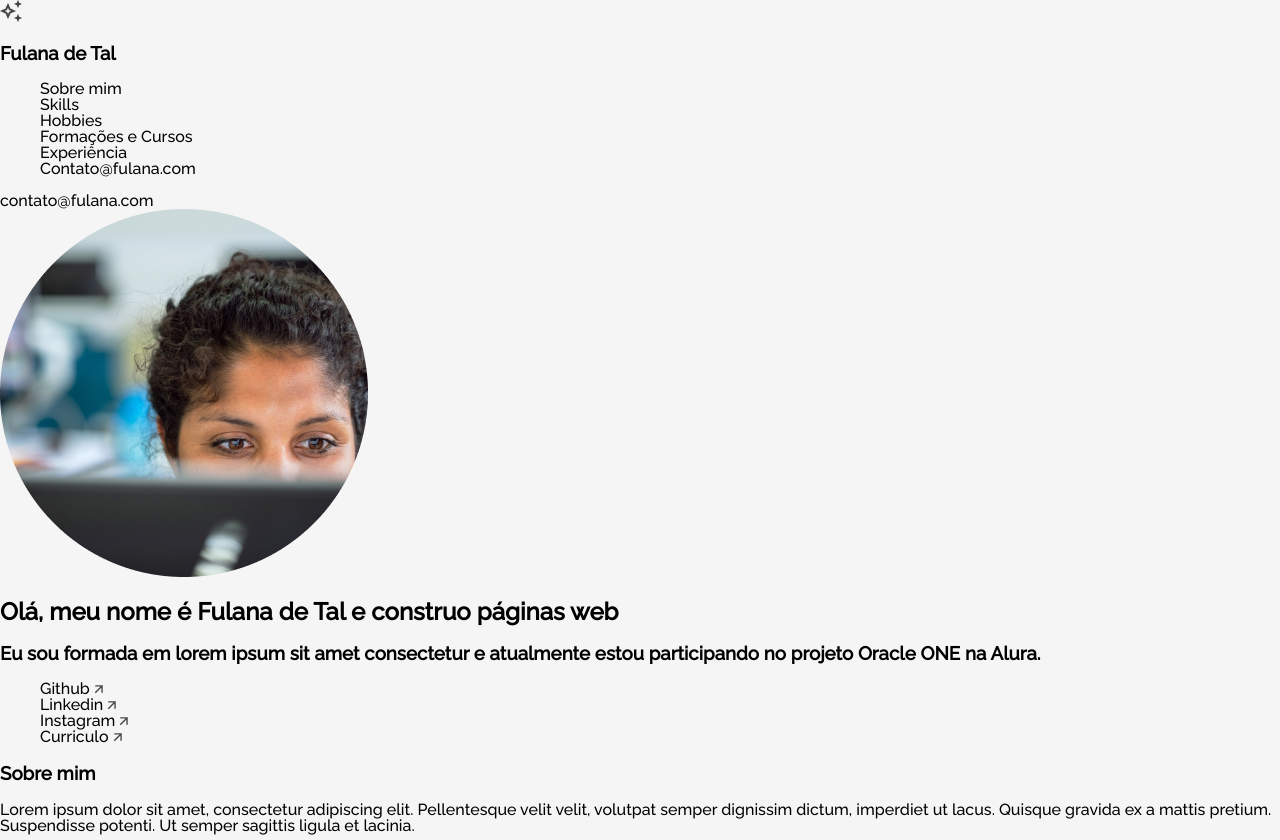
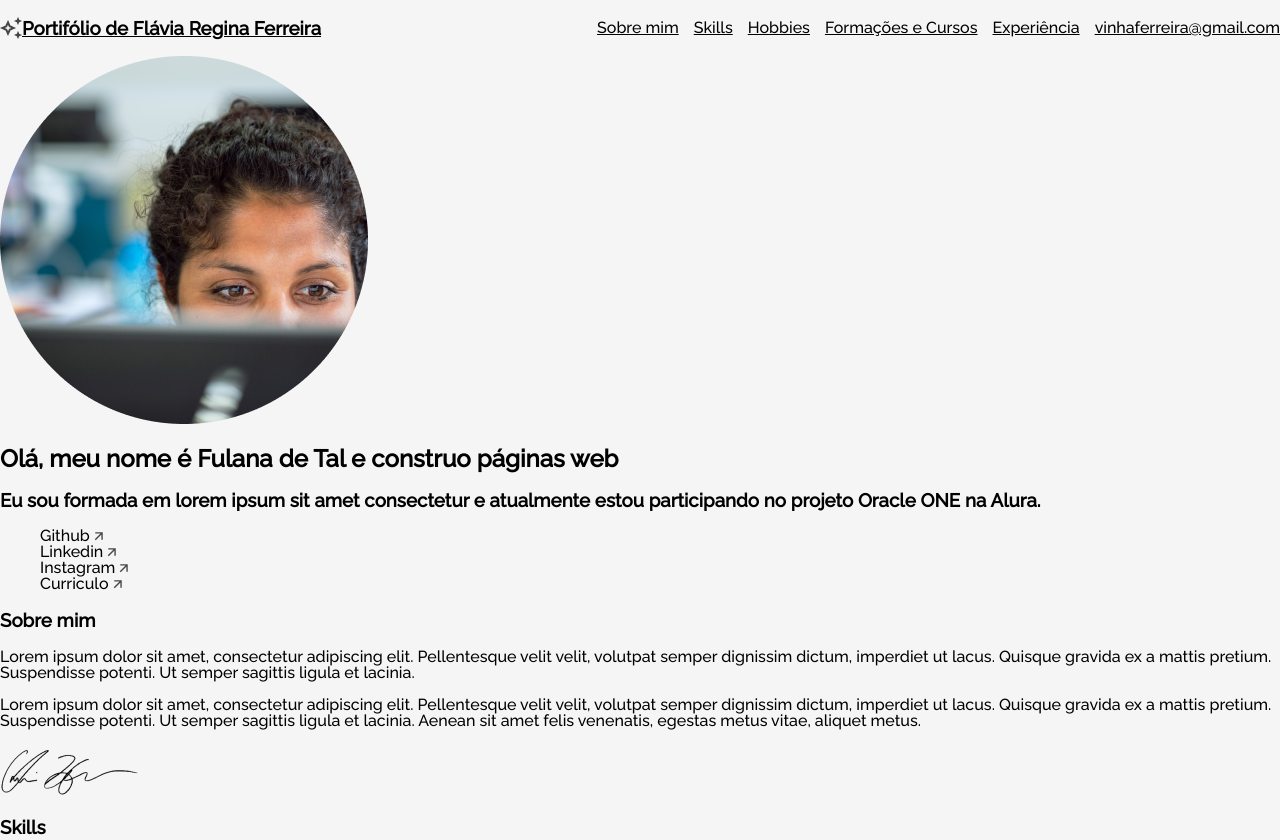
Before and after one commit to vinhaferreira/portifolio-flavia-ferreira, a plain HTML site: page index.html in a window 1280 px wide. Shown: the top 840 px of the page. Drawn offline with Linux system fonts and the light colour scheme.

Commit message:
Criação do menu principal

```diff
--- /dev/null
+++ b/css/cabecalho.css
@@ -0,0 +1,17 @@
+.menu {
+  display: flex;
+  align-items: center;
+  justify-content: space-between;
+  text-decoration: underline;
+}
+.cabecalho__principal {
+  display: flex;
+  align-items: center;
+}
+
+.menu__list {
+  display: flex;
+}
+.menu__list__item {
+  margin: 0 0 0 15px;
+}
--- a/index.html
+++ b/index.html
@@ -1,5 +1,6 @@
 <!DOCTYPE html>
 <html lang="pt">
+
 <head>
     <meta charset="UTF-8">
     <meta http-equiv="X-UA-Compatible" content="IE=edge">
@@ -7,6 +8,7 @@
 
     <!-- Folha de estilo de CSS Linkado -->
     <link rel="stylesheet" href="style.css">
+    <link rel="stylesheet" href="/css/cabecalho.css">
 
     <link rel="preconnect" href="https://fonts.googleapis.com">
     <link rel="preconnect" href="https://fonts.gstatic.com" crossorigin>
@@ -16,13 +18,14 @@
 
     <title>Portifólio Pessoal</title>
 </head>
+
 <body>
     <!-- Sessão de Menu  -->
     <div class="all">
         <section class="menu">
-        <header>
+            <header class="cabecalho__principal">
                 <img src="assets\vector.png">
-            <h3 class="menu__title">Fulana de Tal</h3>
+                <h3 class="menu__title"> Portifólio de Flávia Regina Ferreira</h3>
             </header>
             <nav>
                 <ul class="menu__list">
@@ -31,9 +34,9 @@
                     <li class="menu__list__item"><a href="#hobbies">Hobbies</a></li>
                     <li class="menu__list__item"><a href="#formacao">Formações e Cursos</a></li>
                     <li class="menu__list__item"><a href="#xp">Experiência</a></li>
-                <li class="menu__list__item"><a href="#contato">Contato@fulana.com</a></li>
+                    <li class="menu__list__item"><a href="#contato">vinhaferreira@gmail.com</a></li>
                 </ul>
-            <li class="menu__list__item__contato"><a href="#contato">contato@fulana.com</a></li>
+                <!-- <li class="menu__list__item__contato"><a href="#contato">contato@fulana.com</a></li> -->
             </nav>
         </section>
 
@@ -56,7 +59,7 @@
         </section>
 
         <!-- Sessão sobre mim -->
-    <section class="about">
+        <section class="about" id="sobremim">
             <div class="about__container">
                 <h3 class="about__title">Sobre mim</h3>
                 <p class="about__paragraph">Lorem ipsum dolor sit amet, consectetur adipiscing elit. Pellentesque velit velit, volutpat semper dignissim dictum, imperdiet ut lacus. Quisque gravida ex a mattis pretium. Suspendisse potenti. Ut semper sagittis ligula et lacinia. </p>
@@ -67,7 +70,7 @@
         </section>
 
         <!-- Sessão de Skills/Habilidades -->
-    <section class="skills">
+        <section class="skills" id="skills">
             <h3 class="skills__title" id="skills">Skills</h3>
             <div class="skills__line">
                 <div class="skills__box">
@@ -163,44 +166,55 @@
         </section>
 
         <!-- Sessão de Histórico Acadêmico -->
-    <section class="academic">
+        <section class="academic" id="formacao">
             <h2 class="academic__title" id="formacao">Formação acadêmica</h2>
             <div class="academic__courses">
                 <div class="academic__courses__box">
                     <ul class="academic__courses__list">
                         <!-- Insira a logo de seu local de formação -->
                         <li class="academic__courses__item__img"><img src=""></li>
-                    <li class="academic__courses__item__title"><h4>Análise de dados</h4></li>
-                    <li class="academic__courses__item__subtitle"><p>2018 - UFPR</p></li>
+                        <li class="academic__courses__item__title">
+                            <h4>Análise de dados</h4>
+                        </li>
+                        <li class="academic__courses__item__subtitle">
+                            <p>2018 - UFPR</p>
+                        </li>
                     </ul>
                 </div>
                 <div class="academic__courses__box">
                     <ul class="academic__courses__list">
                         <!-- Insira a logo de seu local de formação -->
                         <li class="academic__courses__item__img"><img src=""></li>
-                    <li class="academic__courses__item__title"><h4>Formação ux Design</h4></li>
-                    <li class="academic__courses__item__subtitle"><p>2019 - Alura</p></li>
+                        <li class="academic__courses__item__title">
+                            <h4>Formação ux Design</h4>
+                        </li>
+                        <li class="academic__courses__item__subtitle">
+                            <p>2019 - Alura</p>
+                        </li>
                     </ul>
                 </div>
                 <div class="academic__courses__box">
                     <ul class="academic__courses__list">
                         <!-- Insira a logo de seu local de formação -->
                         <li class="academic__courses__item__img"><img src=""></li>
-                    <li class="academic__courses__item__title"><h4>Pós-graduação design</h4></li>
-                    <li class="academic__courses__item__subtitle"><p>Em andamento - UFRJ</p></li>
+                        <li class="academic__courses__item__title">
+                            <h4>Pós-graduação design</h4>
+                        </li>
+                        <li class="academic__courses__item__subtitle">
+                            <p>Em andamento - UFRJ</p>
+                        </li>
                     </ul>
                 </div>
             </div>
         </section>
 
         <!-- Sessão de Experiência Profissional/Projetos-->
-    <section class="experience">
+        <section class="experience" id="xp">
             <h2 class="experience__section__title" id="xp">Experiência Profissional</h2>
             <div class="experiencie__box">
                 <!-- Insira a logo/captura de seu projeto/trabalho -->
                 <img class="experience__img" src="">
-            <div class="experience__info"
-                <h2 class="experience__title">Decodificador de texto</h2>
+                <div class="experience__info" <h2 class="experience__title">Decodificador de texto</h2>
                     <h3 class="experience__text">Challenge Alura Codificador </h3>
                     <div class="experience__description">
                         <!-- Insira a link para demonstração do projeto no Github e/ou GithubPages -->
@@ -213,8 +227,7 @@
             <div class="experiencie__box">
                 <!-- Insira a logo/captura de seu projeto/trabalho -->
                 <img class="experience__img" src="">
-            <div class="experience__info"
-                <h2 class="experience__title">Jogo criado com HTML, CSS e JavaScript</h2>
+                <div class="experience__info" <h2 class="experience__title">Jogo criado com HTML, CSS e JavaScript</h2>
                     <h3 class="experience__text">Challenge Oracle </h3>
                     <div class="experience__description">
                         <!-- Insira a link para demonstração do projeto no Github e/ou GithubPages -->
@@ -227,8 +240,7 @@
             <div class="experiencie__box">
                 <!-- Insira a logo de seu projeto/trabalho -->
                 <img class="experience__img" src="">
-            <div class="experience__info"
-                <h2 class="experience__title">Decodificador de texto</h2>
+                <div class="experience__info" <h2 class="experience__title">Decodificador de texto</h2>
                     <h3 class="experience__text">Challenge Alura Codificador </h3>
                     <div class="experience__description">
                         <!-- Insira a link para demonstração do projeto no Github e/ou GithubPages -->
@@ -241,8 +253,7 @@
             <div class="experiencie__box">
                 <!-- Insira a logo de seu projeto/trabalho -->
                 <img class="experience__img" src="">
-            <div class="experience__info"
-            <h2 class="experience__title">Jogo criado com HTML, CSS e JavaScript</h2>
+                <div class="experience__info" <h2 class="experience__title">Jogo criado com HTML, CSS e JavaScript</h2>
                     <h3 class="experience__text">Challenge Oracle </h3>
                     <div class="experience__description">
                         <!-- Insira a link para demonstração do projeto no Github e/ou GithubPages -->
@@ -253,7 +264,7 @@
             </div>
 
             <!-- Sessão de Contato -->
-        <section class="formcontato">
+            <section class="formcontato" id="contato">
                 <div id="contato" class="formcontato__contacto">
                     <div class="formcontato--esquerda">
                         <img class="formcontato__img" src="assets\contact_image.png">
@@ -284,4 +295,5 @@
     <!-- Script Linkado do seu documento de JavaScript -->
     <script src="validate.js"></script>
 </body>
+
 </html>
--- a/style.css
+++ b/style.css
@@ -2,30 +2,32 @@
 /*Já deixaremos o básico de reset de estilos. Caso queira adicionar mais informações
 coloque nas sessões indicadas*/
 
-:root{
+:root {
   /*Insira a variavel das outras cores inspecionando o modelo do figma*/
   /*Se esforce para trabalhar com variáveis, é uma dica profissional valiosa*/
-   --cor-de-fundo: #F5F5F5;
+  --cor-de-fundo: #f5f5f5;
   --cor-de-link: #000;
 }
 
 body {
   box-sizing: border-box;
-    background-color: var(--cor-de-fundo) ;
-    font-family: 'Raleway';
+  background-color: var(--cor-de-fundo);
+  font-family: "Raleway";
   margin: 0;
   padding: 0;
   line-height: 1;
 }
-ol, ul,li {
+ol,
+ul,
+li {
   list-style: none;
 }
-a{
+a {
   text-decoration: none;
   color: var(--cor-de-link);
 }
 
-/*Neste desafio, gostariamos que praticassem a metodologia BEM, caso seintam a vontade
+/*Neste desafio, gostariamos que praticassem a metodologia BEM, caso se sintam a vontade
 de utiliza-la.
 
 Mas o que é o BEM?
@@ -40,50 +42,42 @@ https://en.bem.info/methodology/quick-start/*/
 
 /*Sessão Menu*/
 
-section.menu{
-
+section.menu {
 }
 
 /*Sessão Title*/
 
-section.title{
-
+section.title {
 }
 
 /*Sessão About*/
 
-section.about{
-
+section.about {
 }
 
 /*Sessão Hobbies*/
 
-section.hobbies{
-
+section.hobbies {
 }
 
 /* Experiência Acadêmica*/
 
-section.academic{
-
+section.academic {
 }
 
 /* experiência*/
 
-section.experience{
-
+section.experience {
 }
 
 /*Contato*/
 
-section.formcontato{
-
+section.formcontato {
 }
 
 /*footeer*/
 
-section.footer{
-
+section.footer {
 }
 
 /* Chegou a hora de se desafiar com a responsividade,
@@ -91,7 +85,6 @@ utilize como referência os breakpoints @media abaixo*/
 
 /*Tablet*/
 @media (min-width: 768px) {
-
   /* Menu */
 
   /*title*/
@@ -103,12 +96,10 @@ utilize como referência os breakpoints @media abaixo*/
   /*Experiências acadêmicas*/
 
   /*Expeirência profissional*/
-
 }
 
 /*Mobile*/
 @media (min-width: 425px) {
-
   /*Menu*/
 
   /*Titulo*/
@@ -126,5 +117,4 @@ utilize como referência os breakpoints @media abaixo*/
   /*Contato*/
 
   /*Footer*/
-
 }
```
Lines whose indentation alone changed are shown as unchanged.
